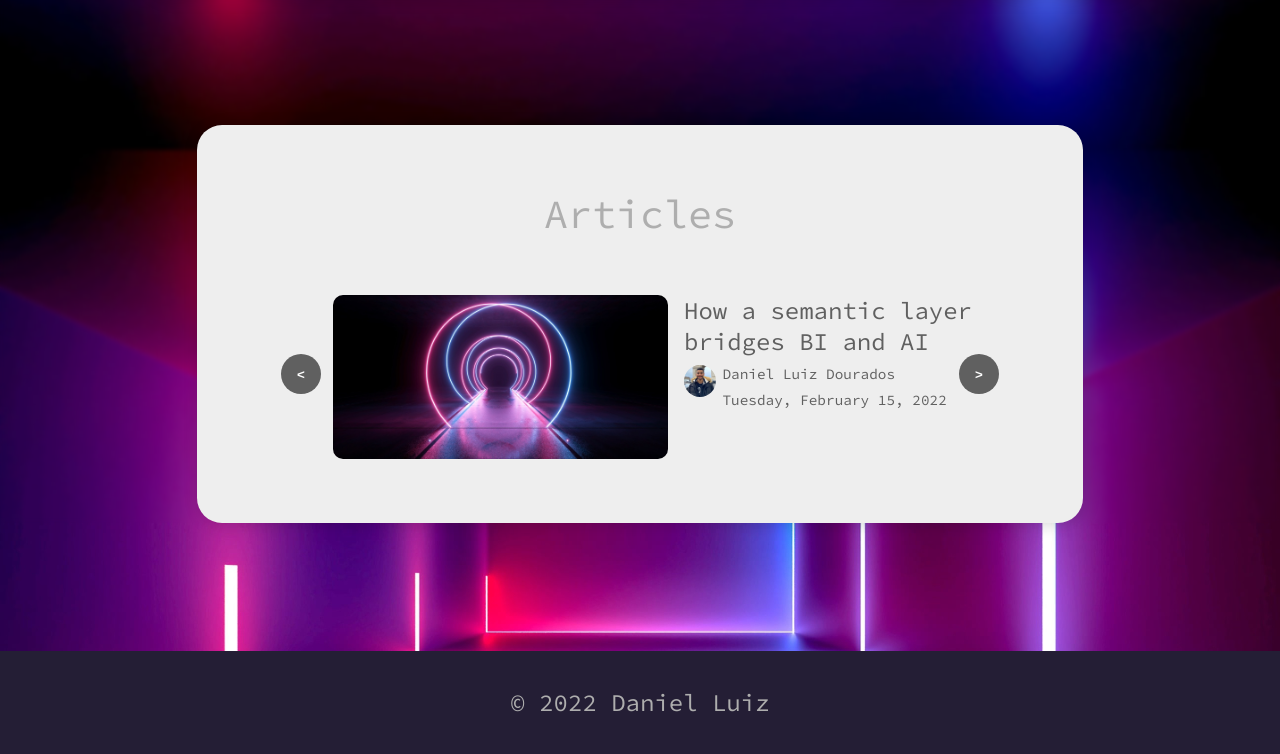
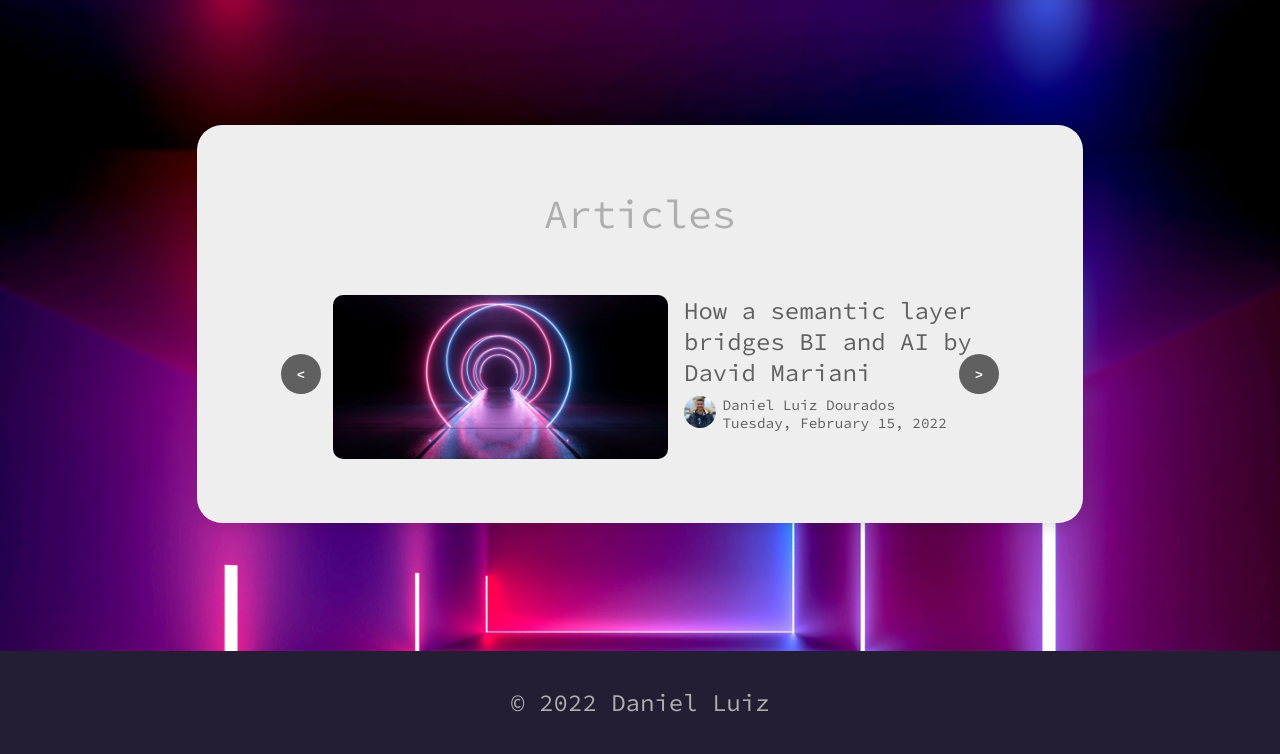
Before and after one commit to danielluizd/blog, a plain HTML site: page index.html in a window 1280 px wide. Shown: the part 1450-2204 px from the top of the page. Drawn offline with Linux system fonts and the light colour scheme.

Commit message:
Resolução de alguns problemas incluindo links e imagens.

```diff
--- a/index.html
+++ b/index.html
@@ -28,7 +28,7 @@
         <ul class="nav-list">
           <li><a class="links" href="#profile">Introduction</a></li>
           <li><a class="links" href="#about">About me</a></li>
-          <li><a class="links" href="#projects">Articles</a></li>
+          <li><a class="links" href="#articles">Articles</a></li>
           <li><a class="links" href="https://github.com/danielluizd?tab=repositories" target="_blank">Repositories</a></li>
         </ul>
       </nav>
@@ -63,7 +63,7 @@
                 <div class="main">
                   <div class="user.title">
                     <a href="article1.html" target="_blank">
-                      <h1 href="">How a semantic layer bridges BI and AI</h1>
+                      <h1 href="">How a semantic layer bridges BI and AI by David Mariani</h1>
                     </a>
                   </div>
                   <div class="details">
--- a/style.css
+++ b/style.css
@@ -151,6 +151,10 @@ li {
   position: relative;
 }
 
+.carousel .carousel__item li a {
+  max-width: fit-content;
+}
+
 .carousel .carousel__item,
 .carousel .carousel__item--hidden {
   display: none;
@@ -161,10 +165,10 @@ li {
   animation: fadeVisibility 0.5s;
 }
 
-.carousel .carousel__item h1{
+.carousel .carousel__item h1 {
   text-overflow: ellipsis;
   overflow: hidden;
-font-size: 1.5rem;
+  font-size: 1.5rem;
 }
 
 .carousel .carousel__actions {
@@ -225,13 +229,14 @@ font-size: 1.5rem;
   display: flex;
   flex-direction: column;
 }
-.detailsDate p,a{
+
+.detailsDate p,
+a {
   font-size: 0.9rem;
 }
 
-.user {
+.user a {
   margin-bottom: 0.5rem;
-  font-size: 1rem;
 }
 
 .content {
```
